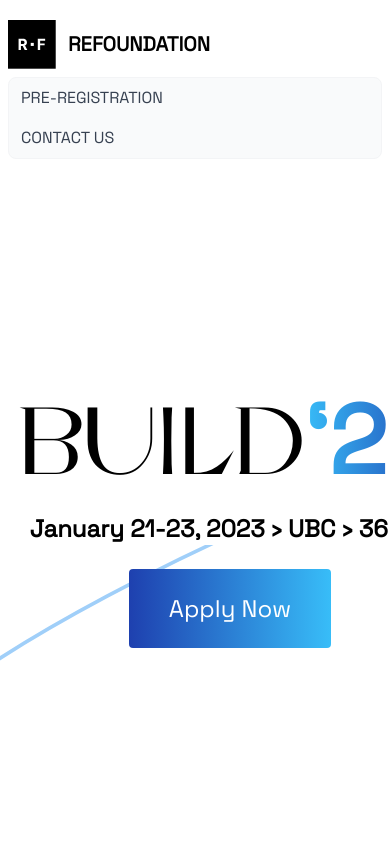
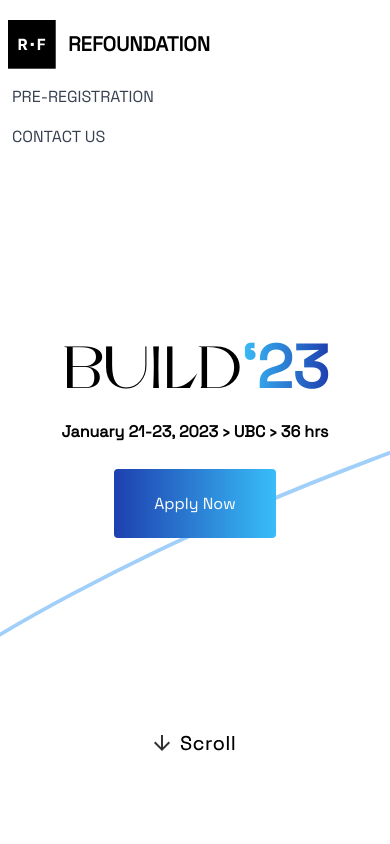
Before and after one commit to jerryq0101/BUILD-23-website, a Next.js app in the folder src/: page / in a window 390 px wide. Shown: the top 844 px of the page. Built offline with nearby package versions, Linux system fonts and the light colour scheme.

Commit message:
mobile changes

```diff
--- a/src/pages/index.js
+++ b/src/pages/index.js
@@ -8,24 +8,24 @@ export default function Home() {
   return (
     <div className="flex flex-col min-h-screen overflow-hidden font-Space">
       <Header />
-      <div className="grid pb-10 ">
+      <div className="grid pb-10">
         <div className="col-start-1 row-start-1 self-right">
-          <div className="flex items-center justify-center h-screen pb-40 bg-[url('/bg.svg')] bg-cover bg-center bg-no-repeat">
+          <div className="flex items-center justify-center h-screen pb-80 md:pb-40 bg-[url('/bg.svg')] bg-cover bg-center bg-no-repeat">
             <div className="text-center">
-              <p className="text-8xl font-Slang bg-white p-4 pb-0">
+              <p className="text-6xl font-Slang bg-white p-4 pb-0 md:text-8xl">
                 BUILD
                 <span className="font-semibold text-transparent bg-clip-text transition-colors bg-gradient-to-r to-blue-800 from-sky-400 font-Space">
                   ‘23
                 </span>
               </p>
               <div className="text-center">
-                <p className="text-2xl pt-5 font-semibold bg-white">
+                <p className="text-md pt-5 font-semibold bg-white md:text-2xl">
                   January 21-23, 2023 › UBC › 36 hrs
                 </p>
                 <div className="pt-12">
                   <Link
                     href="/"
-                    className="py-6 px-10 text-2xl transition-colors bg-gradient-to-r from-blue-800 to-sky-400 text-white rounded"
+                    className="py-6 px-10 text-md transition-colors bg-gradient-to-r from-blue-800 to-sky-400 text-white rounded md:text-2xl"
                   >
                     Apply Now
                   </Link>
@@ -35,7 +35,7 @@ export default function Home() {
           </div>
         </div>
         <div className="col-start-1 row-start-1 mt-auto mx-auto">
-          <img src="/scroll.svg" className="pb-20" />
+          <img src="/scroll.svg" className="pb-60 md:pb-20" />
         </div>
       </div>
       <div className="flex items-center justify-center h-screen pb-32 bg-[url('/bg2.svg')] bg-no-repeat bg-center font-Space">
@@ -89,9 +89,9 @@ export default function Home() {
           </div>
         </div>
       </div>
-      <div className="flex justify-center mb-20 mx-8">
+      <div className="flex justify-center mb-20 mx-2 md:mx-8">
         <div>
-          <p className="text-center text-5xl font-bold md:text-7xl">
+          <p className="text-center text-4xl font-bold md:text-7xl">
             Frequently Asked Questions
           </p>
           <div className="pt-10 flex flex-wrap flex-grow flex-col">
@@ -119,9 +119,9 @@ export default function Home() {
           </div>
         </div>
       </div>
-      <div className="flex items-center justify-center h-80 bg-neutral-800">
+      <div className="flex items-center justify-center h-60 bg-neutral-800">
         <div>
-          <p className="text-center text-3xl text-white">
+          <p className="text-center text-2xl text-white md:text-3xl">
             INTERESTED IN PARTNERING / SPONSORING?
           </p>
           <p className="text-center text-xl text-white pt-2 font-Space">
@@ -132,7 +132,7 @@ export default function Home() {
           </p>
         </div>
       </div>
-      <div className="flex h-80 bg-[url('/splash.png')] bg-cover flex-col h-screen">
+      <div className="flex h-40 bg-[url('/splash.png')] bg-cover flex-col md:h-80">
         <div className="backdrop-brightness-50 bg-black/30 flex h-full w-full">
           <div className="flex-1 h-full items-center justify-center flex">
             <p className="text-center text-3xl text-white pr-10 hidden lg:block">
--- a/src/partials/faq.js
+++ b/src/partials/faq.js
@@ -1,9 +1,13 @@
 export default function FaqSection(props) {
   return (
     <div className="pb-6">
-      <p className="text-center text-3xl font-bold pb-4">{props.q}</p>
+      <p className="text-center text-xl font-bold pb-4 md:text-3xl">
+        {props.q}
+      </p>
       <div className="items-center justify-center flex">
-        <p className="text-center text-2xl pb-4 max-w-lg ">{props.a}</p>
+        <p className="text-center text-xl pb-4 max-w-lg md:text-2xl">
+          {props.a}
+        </p>
       </div>
     </div>
   );
--- a/src/partials/footer.js
+++ b/src/partials/footer.js
@@ -18,7 +18,7 @@ export default function Footer() {
             </p>
           </div>
           <div className="flex items-center justify-center pb-2 text-center max-w-3xl md:text-right">
-            <p className="text-xl text-white">
+            <p className="text-xl text-white pb-5 md:pb-0">
               We are working hard to bring you the best hack experience
               possible, details being finalized - expect changes
             </p>
--- a/src/partials/header.js
+++ b/src/partials/header.js
@@ -12,11 +12,11 @@ export default function Header() {
           </span>
         </Link>
         <div className="w-full block md:w-auto" id="navbar-default">
-          <ul className="flex flex-col p-0 mt-2 bg-gray-50 rounded-lg border border-gray-100 md:flex-row md:space-x-8 md:mt-0 md:text-sm md:font-medium md:border-0 md:bg-white">
+          <ul className="flex flex-col p-0 mt-2 md:flex-row md:space-x-8 md:mt-0 md:text-sm md:font-medium md:border-0 md:bg-white">
             <li>
               <Link
                 href="/"
-                className="block py-2 pr-4 pl-3 text-gray-700 rounded md:hover:bg-transparent md:border-0 md:p-0"
+                className="block py-2 pr-4 pl-1 text-gray-700 rounded md:hover:bg-transparent md:border-0 md:p-0"
               >
                 PRE-REGISTRATION
               </Link>
@@ -24,7 +24,7 @@ export default function Header() {
             <li>
               <Link
                 href="/"
-                className="block py-2 pr-4 pl-3 text-gray-700 rounded md:hover:bg-transparent md:border-0 md:p-0"
+                className="block py-2 pr-4 pl-1 text-gray-700 rounded md:hover:bg-transparent md:border-0 md:p-0"
               >
                 CONTACT US
               </Link>
```
